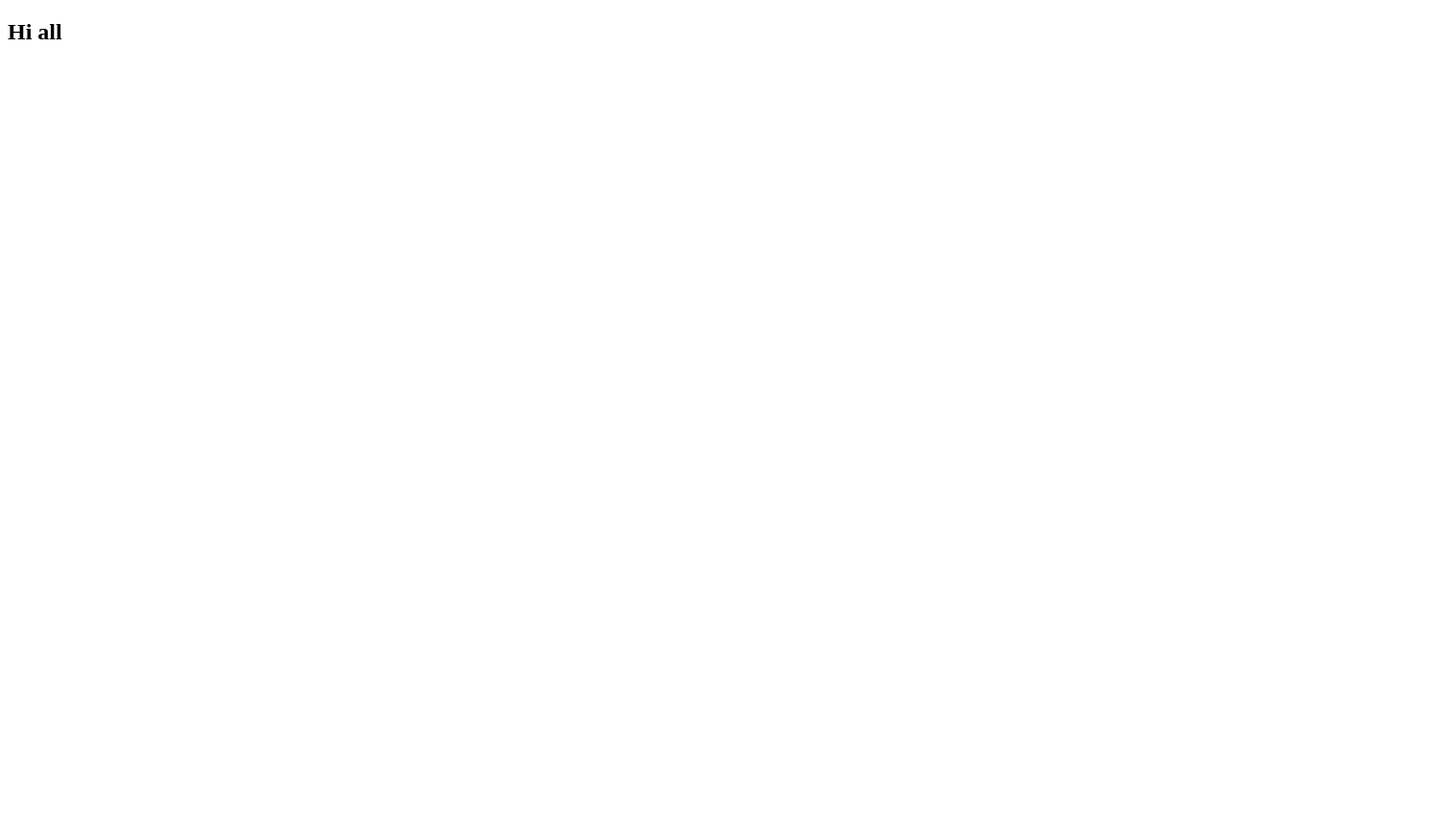
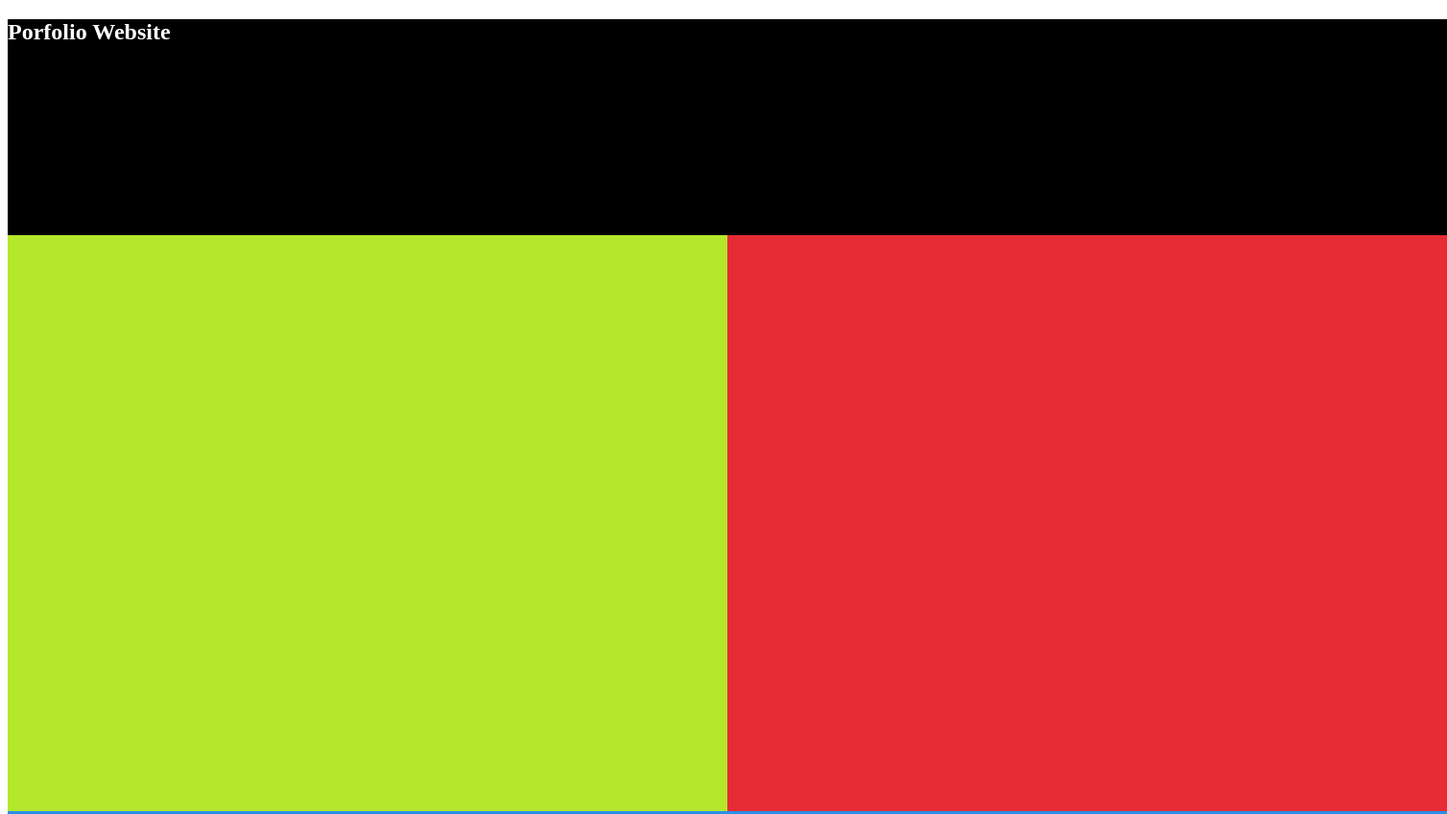
Before and after one commit to Antony-Baby/Portfolio, a plain HTML site: page index.html in a window 1280 px wide. Shown: the top 848 px of the page at 96% size, 1508 px wide, since content can reach past the window. Before the commit the page ends 800 px from the top, so only its background shows below. Drawn offline with Linux system fonts and the light colour scheme.

Commit message:
Added CSS file and started Html updates

```diff
--- /dev/null
+++ b/Css/Style.css
@@ -0,0 +1,37 @@
+.container {
+    width: 1500px;
+    height: 1500px;
+}
+
+.inner-body {
+    width: 100%;
+    height: 100%;
+    background-color: rgb(43, 143, 231);
+    display: block;
+}
+
+.row-1-prev {
+    width: 100%;
+    height: 15%;
+    background-color: black;
+    color: white;
+}
+
+.row-1 {
+    display: flex;
+    width: 100%;
+    height: 40%;
+    background-color: rgb(231, 150, 43);
+}
+
+.row-1-col-1 {
+    width: 50%;
+    height: 100%;
+    background-color: rgb(181, 231, 43);
+}
+
+.row-1-col-2 {
+    width: 50%;
+    height: 100%;
+    background-color: rgb(231, 43, 52);
+}
--- a/index.html
+++ b/index.html
@@ -5,12 +5,35 @@
     <meta charset="UTF-8">
     <meta http-equiv="X-UA-Compatible" content="IE=edge">
     <meta name="viewport" content="width=device-width, initial-scale=1.0">
+    <link rel="stylesheet" href="./Css/Style.css">
     <title>Antony Baby</title>
 </head>
 
 <body>
+    <div class="container">
+        <div class="inner-body">
+            <div class="row-1-prev">
 
-    <h2>Hi all</h2>
+                <h2>Porfolio Website</h2>
+
+            </div>
+            <div class="row-1">
+                <div class="row-1-col-1">
+
+
+                </div>
+                <div class="row-1-col-2">
+
+                </div>
+
+            </div>
+
+
+        </div>
+
+
+
+    </div>
 
 </body>
 
```
